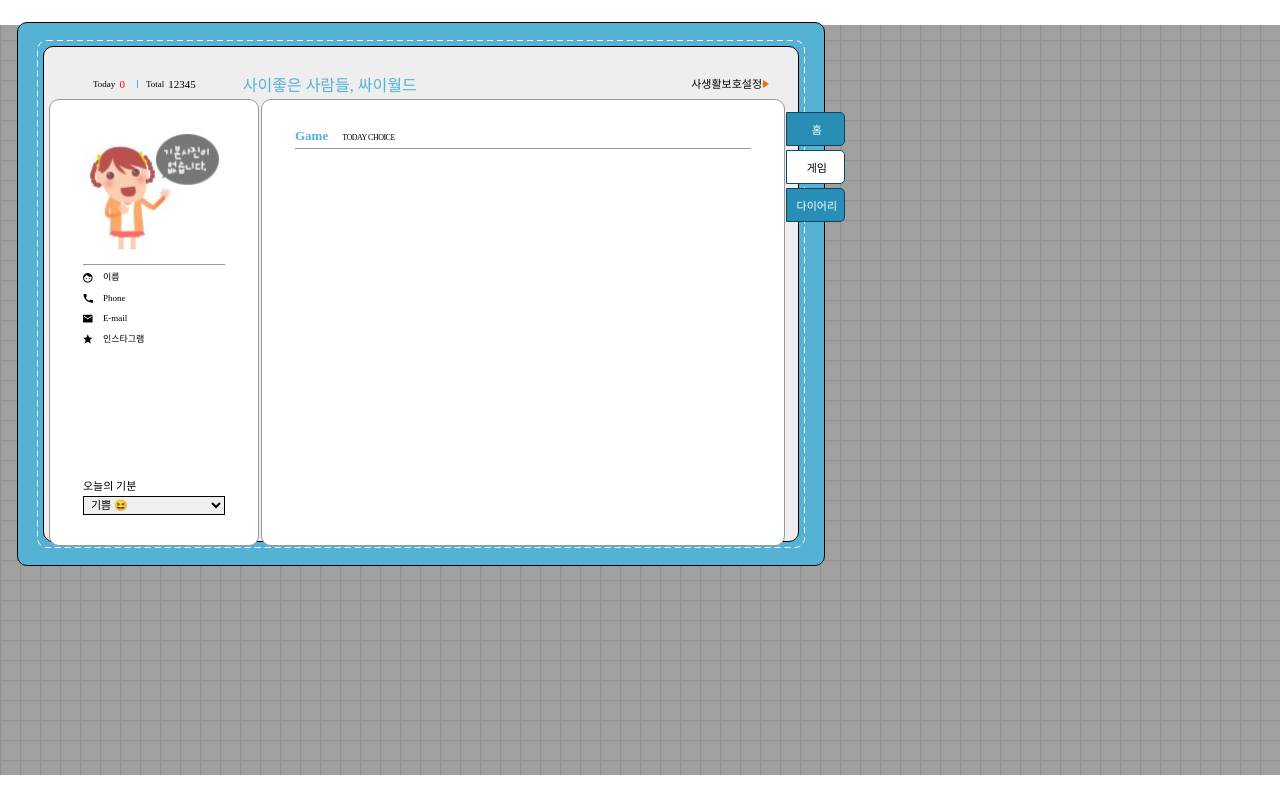
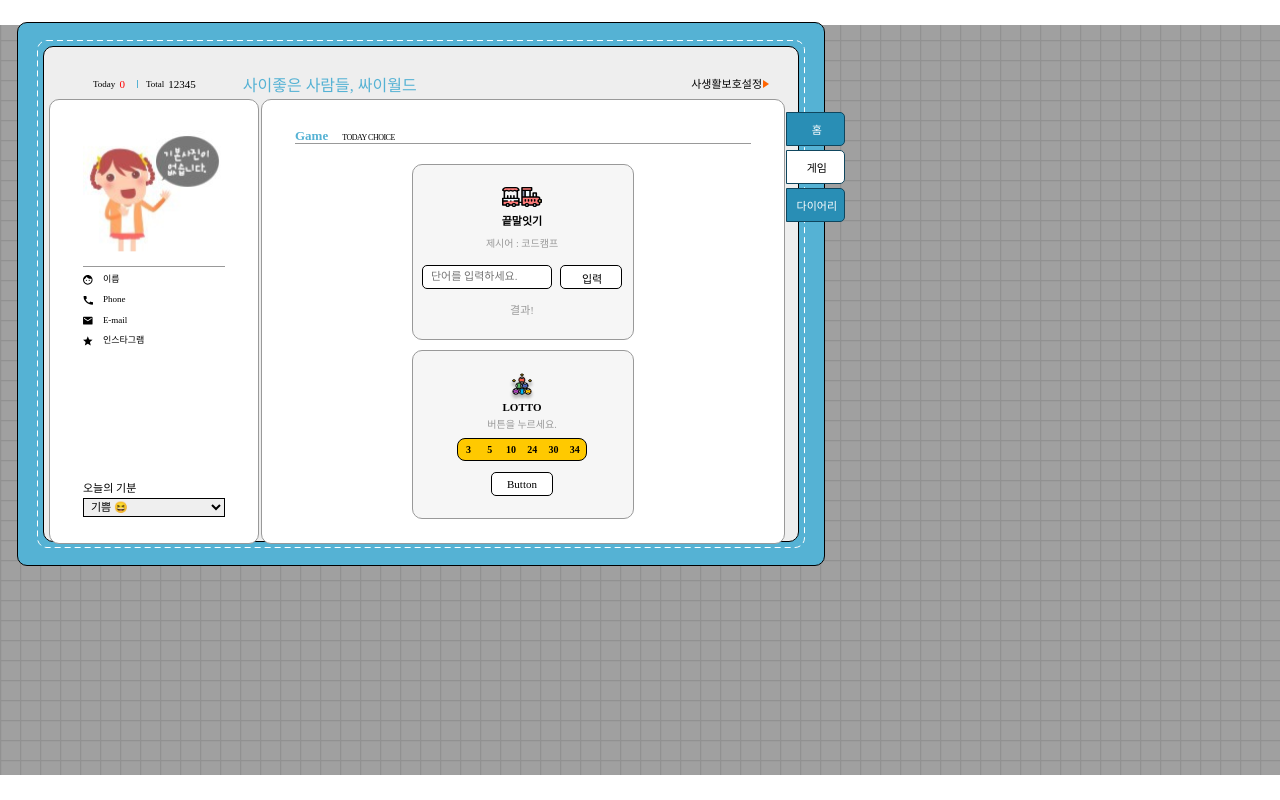
Before and after one commit to 102wy/next-cywold, a Next.js app: page /game in a window 1280 px wide. Built offline with nearby package versions, Linux system fonts and the light colour scheme; a web font is replaced by a local one.

Commit message:
UPDATE: 게임 구현

```diff
--- a/components/Profile/styles.jsx
+++ b/components/Profile/styles.jsx
@@ -8,7 +8,7 @@ export const ProfileWrap = styled.section`
   flex-direction: column;
   justify-content: center;
   align-items: center;
-  padding: ${(props) => props.padding || "2.8rem 3.3rem 3rem 3.3rem"};
+  padding: ${(props) => props.padding || "2.8rem 3.3rem 2.4rem 3.3rem"};
   min-width: ${props => props.minWidth || '20.8rem'};
   img{
     max-width: 14.2rem;
--- a/pages/game/index.jsx
+++ b/pages/game/index.jsx
@@ -1,12 +1,65 @@
+import { useRef, useState } from 'react';
 import { Line } from '../../components/Profile/styles';
 import SubTitle from '../../components/SubTitle';
 import { DiaryWrap } from '../diary/styles';
+import { GameList, LottoList } from './styles';
 
 const Game = () => {
+    const [wordGame, setwordGame] = useState('코드캠프');
+    const [wordResult, setWordResult] = useState('결과!');
+    const wordRef = useRef();
+    const wordGameSubmit = (e) => {
+        e.preventDefault();
+        const wordLength = wordGame.length;
+        let wordValue = wordRef.current.value;
+        if (wordGame[wordLength - 1] === wordValue[0]) {
+            setwordGame(wordValue);
+            wordRef.current.value = '';
+            setWordResult('정답입니다!')
+        } else {
+            setWordResult('오답입니다!');
+            wordRef.current.value = '';
+        }
+    }
+    let [lotto, setLotto] = useState([3, 5, 10, 24, 30, 34]);
+    let newLotto = [];
+    const lottoStart = () => {
+        while (newLotto.length < 6) {
+            const randomNum = Math.floor(Math.random() * 45) + 1;
+            if (newLotto.indexOf(randomNum) == -1) {
+                newLotto.push(randomNum);
+            }
+        }
+        setLotto(newLotto.sort((a, b) => a - b))
+    }
     return (
         <DiaryWrap>
             <SubTitle title='Game' subtitle='TODAY CHOICE' />
-            <Line margin='.5rem 0 2rem 0' />
+            <Line margin='0rem 0 2rem 0' />
+            <GameList>
+                <li>
+                    <img src='/images/icon_game01.svg' alt='게임아이콘' />
+                    <h5>끝말잇기</h5>
+                    <p>제시어 : {wordGame}</p>
+                    <form>
+                        <input
+                            type="text"
+                            placeholder='단어를 입력하세요.'
+                            ref={wordRef} />
+                        <button onClick={wordGameSubmit}>입력</button>
+                    </form>
+                    <span>{wordResult}</span>
+                </li>
+                <li>
+                    <img src='/images/icon_game02.svg' alt='게임아이콘' />
+                    <h4>LOTTO</h4>
+                    <p>버튼을 누르세요.</p>
+                    <LottoList>
+                        {lotto.map(item => <li key={item}>{item}</li>)}
+                    </LottoList>
+                    <button onClick={lottoStart}>Button</button>
+                </li>
+            </GameList>
         </DiaryWrap>
     );
 };
--- a/pages/game/styles.jsx
+++ b/pages/game/styles.jsx
@@ -1,3 +1,108 @@
-export const GameWrap = styled.div`
+import styled from 'styled-components';
 
+export const GameList = styled.ul`
+    display: flex;
+    flex-direction: column;
+    gap: 1rem;
+    align-items: center;
+    li{
+        background-color: #F6F6F6;
+        border: .1rem solid ${props => props.theme.gray_02};
+        border-radius: 1rem;
+        padding: 2.2rem;
+        padding-left: 2rem;
+        display: flex;
+        flex-direction: column;
+        align-items: center;
+        width: 22.2rem;
+        img{
+            width: 4rem;
+            height: 2rem;
+        }
+        h5{
+            text-align: center;
+            font-family: 'Gill-Sans';
+            font-size: 1.1rem;
+            line-height: 1.3rem;
+            font-weight: 600;
+            margin: .8rem 0 1rem 0;
+        }
+        h4{
+            text-align: center;
+            font-family: 'Gill-Sans';
+            font-size: 1.1rem;
+            line-height: 1.2rem;
+            font-weight: 700;
+            margin: 0rem 0 .6rem 0;
+        }
+        p{
+            color: ${props => props.theme.gray_02};
+            font-size: 1rem;
+            line-height: 1.148rem;
+        }
+        form {
+            margin: 1.5rem 0;
+            display: flex;
+            gap: .8rem;
+            input{
+                border: .1rem solid black;
+                border-radius: .5rem;
+                font-size: 1.1rem;
+                padding: .3rem 0 .4rem .8rem;
+                font-family: 'Gill-Sans';
+                width: 13rem;
+                &:focus {
+                    outline: none;
+                }
+            }
+            button {
+                border: .1rem solid black;
+                border-radius: .5rem;
+                font-size: 1.1rem;
+                padding: .4rem .6rem .3rem .8rem;
+                background-color: white;
+            }
+        }
+        span {
+            color: ${props => props.theme.gray_02};
+            font-size: 1.1rem;
+            line-height: 1.3rem;
+        }
+        &:last-child img{
+            width: 2.6rem;
+            height: 2.8rem;
+        }
+        button {
+            background-color: white;
+            border: .1rem solid black;
+            border-radius: .5rem;
+            font-size: 1.1rem;
+            width: 6.2rem;
+            height: 2.4rem;
+            text-align: center;
+        }
+    }
 `
+
+export const LottoList = styled.ul`
+    margin: .8rem 0 1.1rem 0;
+    border: .1rem solid black;
+    border-radius: .8rem;
+    background-color: ${props => props.theme.yellow};
+    display: flex;
+    flex-direction: row;
+    width: 13rem;
+    li{
+        background-color: transparent;
+        border: none;
+        width: 16.6%;
+        margin: 0;
+        padding: 0;
+        line-height: 2.1rem;
+        font-size: 1rem;
+        text-align: center;
+        font-family: 'MalgunGothic';
+        font-weight: 700;
+        cursor: default;
+    }
+`
```
Also changed, not shown: public/images/icon_game01.svg (added), public/images/icon_game02.svg (added).
